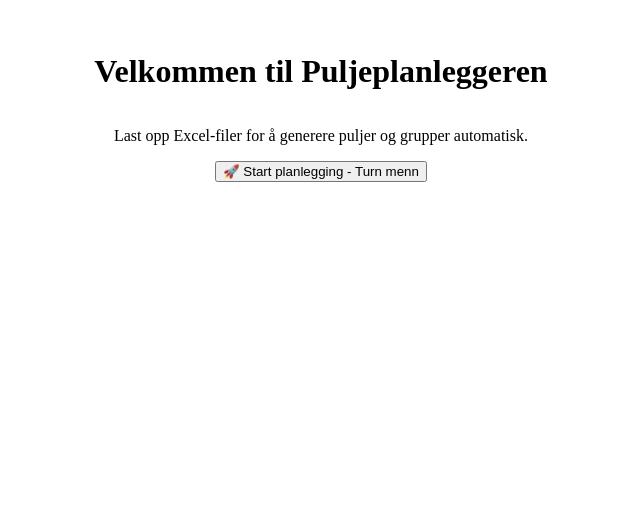
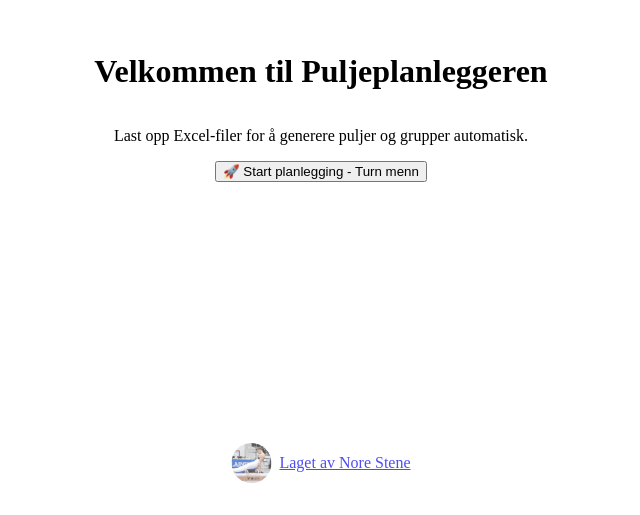
Before and after one commit to NorSte/gymogturn-submission, a React (Vite) app: page / in a window 1280 px wide. Shown: the part 301-816 px from the top of the page, without its empty margins (319-959 px from the left). Built offline with nearby package versions, Linux system fonts and the light colour scheme.

Commit message:
added signature badge

```diff
--- a/package.json
+++ b/package.json
@@ -12,6 +12,7 @@
     "build:electron": "VITE_BASE_PATH=./ vite build"
   },
   "dependencies": {
+    "ci": "^2.3.0",
     "react": "^19.1.0",
     "react-dom": "^19.1.0",
     "xlsx": "^0.18.5"
--- a/src/App.tsx
+++ b/src/App.tsx
@@ -15,6 +15,7 @@ import * as XLSX from "xlsx";
 import { readGymnastsFromExcel } from "@/services/excelReader";
 import { generateGroupPlan } from "@/services/groupPlanner";
 import { Gymnast } from "@/types/Gymnast";
+import SignatureBadge  from "./components/SignatureBadge";
 
 const App = () => {
   const [started, setStarted] = useState(false);
@@ -62,10 +63,11 @@ const App = () => {
     if (fileInputRef.current) fileInputRef.current.value = "";
   };
 
-    const handleUpload = async () => {
+  const handleUpload = async () => {
     if (!files.length) return;
     setUploading(true);
     try {
+      // Burde være i en excelWriter.ts fil
       const allGymnasts: Gymnast[] = [];
 
       for (let i = 0; i < files.length; i++) {
@@ -123,6 +125,11 @@ const App = () => {
         >
           🚀 Start planlegging - Turn menn
         </button>
+
+        <SignatureBadge
+          text="Laget av Nore Stene"
+          href="https://www.linkedin.com/in/nore-skulesson-stene/"
+        />
       </div>
     );
   }
@@ -214,6 +221,12 @@ const App = () => {
           )}
         </div>
       </div>
+      <SignatureBadge
+          text="Laget av Nore Stene"
+          // logoSrc="/NGTFlogo400.png"      // optional
+          href="https://www.linkedin.com/in/nore-skulesson-stene/" // optional (clickable if set)
+          // allowClose // optional if you want an X to hide it (remembers via localStorage)
+        />
     </div>
   );
 };
--- a/src/components/GymnastForm.tsx
+++ /dev/null
@@ -1,107 +0,0 @@
-import { useState } from "react";
-import { Input } from "@/components/ui/input";
-import { Button } from "@/components/ui/button";
-import { Label } from "@/components/ui/label";
-import { Select, SelectContent, SelectItem, SelectTrigger, SelectValue } from "@/components/ui/select";
-
-export default function GymnastForm() {
-  const [formData, setFormData] = useState({
-    fullName: "",
-    dob: "",
-    gender: "",
-    club: "",
-    category: "",
-    discipline: "",
-  });
-
-  const handleChange = (field, value) => {
-    setFormData((prev) => ({ ...prev, [field]: value }));
-  };
-
-  const handleSubmit = (e) => {
-    e.preventDefault();
-    console.log("Submitted:", formData);
-  };
-
-  return (
-    <form onSubmit={handleSubmit} className="bg-white shadow-xl rounded-xl p-6 max-w-xl mx-auto mt-10 space-y-4 border border-gray-200">
-      <h2 className="text-2xl font-bold text-center mb-4">Register Gymnast</h2>
-
-      <div className="space-y-2">
-        <Label htmlFor="fullName">Full Name</Label>
-        <Input
-          id="fullName"
-          value={formData.fullName}
-          onChange={(e) => handleChange("fullName", e.target.value)}
-          required
-        />
-      </div>
-
-      <div className="space-y-2">
-        <Label htmlFor="dob">Date of Birth</Label>
-        <Input
-          id="dob"
-          type="date"
-          value={formData.dob}
-          onChange={(e) => handleChange("dob", e.target.value)}
-          required
-        />
-      </div>
-
-      <div className="space-y-2">
-        <Label>Gender</Label>
-        <Select onValueChange={(value) => handleChange("gender", value)}>
-          <SelectTrigger>
-            <SelectValue placeholder="Select gender" />
-          </SelectTrigger>
-          <SelectContent>
-            <SelectItem value="female">Female</SelectItem>
-            <SelectItem value="male">Male</SelectItem>
-            <SelectItem value="other">Other</SelectItem>
-          </SelectContent>
-        </Select>
-      </div>
-
-      <div className="space-y-2">
-        <Label htmlFor="club">Club</Label>
-        <Input
-          id="club"
-          value={formData.club}
-          onChange={(e) => handleChange("club", e.target.value)}
-          required
-        />
-      </div>
-
-      <div className="space-y-2">
-        <Label>Category</Label>
-        <Select onValueChange={(value) => handleChange("category", value)}>
-          <SelectTrigger>
-            <SelectValue placeholder="Select category" />
-          </SelectTrigger>
-          <SelectContent>
-            <SelectItem value="junior">Junior</SelectItem>
-            <SelectItem value="senior">Senior</SelectItem>
-          </SelectContent>
-        </Select>
-      </div>
-
-      <div className="space-y-2">
-        <Label>Discipline</Label>
-        <Select onValueChange={(value) => handleChange("discipline", value)}>
-          <SelectTrigger>
-            <SelectValue placeholder="Select discipline" />
-          </SelectTrigger>
-          <SelectContent>
-            <SelectItem value="artistic">Artistic</SelectItem>
-            <SelectItem value="rhythmic">Rhythmic</SelectItem>
-            <SelectItem value="teamgym">TeamGym</SelectItem>
-          </SelectContent>
-        </Select>
-      </div>
-
-      <Button type="submit" className="w-full mt-4">
-        Submit Gymnast
-      </Button>
-    </form>
-  );
-}
--- /dev/null
+++ b/src/components/SignatureBadge.tsx
@@ -0,0 +1,106 @@
+import React from "react";
+
+type Props = {
+  text?: string;
+  logoSrc?: string;   // e.g. "/NGTFlogo400.png" (put file in /public)
+  href?: string;      // optional: if set, whole badge becomes a link
+  storageKey?: string; // optional: remember dismissed state
+  allowClose?: boolean; // optional: show a small close "x"
+};
+
+const SignatureBadge: React.FC<Props> = ({
+  text = "Laget av Nore Stene",
+  logoSrc = "NorSte.jpg",
+  href = "https://github.com/NorSte",                // if omitted -> not clickable
+  storageKey = "signatureBadgeDismissed",
+  allowClose = false,
+}) => {
+  const [hidden, setHidden] = React.useState(false);
+
+  // If wanting user to be able to click it away
+  /*React.useEffect(() => {
+    try {
+      if (localStorage.getItem(storageKey) === "1") setHidden(true);
+    } catch {}
+  }, [storageKey]);*/
+
+  const dismiss = () => {
+    setHidden(true);
+    try {
+      localStorage.setItem(storageKey, "1");
+    } catch {}
+  };
+
+  if (hidden) return null;
+
+  // shared content (logo + text)
+  const Content = (
+    <div className="flex items-center gap-2">
+      {logoSrc && (
+        <img
+          src={logoSrc}
+          alt=""
+          className="h-1 w-1 rounded-full object-cover mr-10"
+          style={{
+            width: "40px",
+            height: "40px",
+            marginRight: "8px" // padding between logo and signature
+          }}
+          aria-hidden="true"
+        />
+      )}
+      <span className="text-xs md:text-sm text-gray-700/70 dark:text-gray-200/60">
+        {text}
+      </span>
+    </div>
+  );
+
+  const Wrapper: React.FC<{ children: React.ReactNode }> = ({ children }) =>
+    href ? (
+      <a
+        href={href}
+        target="_blank"
+        rel="noopener noreferrer"
+        className="pointer-events-auto hover:opacity-90 focus:outline-none focus-visible:ring-2 focus-visible:ring-blue-500 rounded-md"
+        aria-label={`${text} (åpnes i ny fane)`}
+      >
+        {children}
+      </a>
+    ) : (
+      <div className="pointer-events-none">{children}</div> // not interactive
+    );
+
+  return (
+    <div
+      className="fixed z-50 bottom-4 left-1/2 -translate-x-1/2 print:hidden"
+      style={{
+        bottom: "calc(1rem + env(safe-area-inset-bottom))",
+      }}
+    >
+      <div className="flex items-center gap-2 rounded-md px-3 py-1.5 opacity-70 hover:opacity-90 transition-opacity pointer-events-none">
+        <Wrapper>{Content}</Wrapper>
+
+        {allowClose && (
+          <button
+            type="button"
+            onClick={dismiss}
+            aria-label="Skjul signatur"
+            className="pointer-events-auto rounded p-1 hover:bg-black/5 dark:hover:bg-white/5"
+            title="Skjul"
+          >
+            <svg width="14" height="14" viewBox="0 0 24 24" role="img" aria-hidden="true">
+              <path
+                d="M18 6L6 18M6 6l12 12"
+                stroke="currentColor"
+                strokeWidth="2"
+                strokeLinecap="round"
+              />
+            </svg>
+          </button>
+        )}
+      </div>
+    </div>
+  );
+};
+
+export default SignatureBadge;
--- a/src/services/groupPlanner.ts
+++ b/src/services/groupPlanner.ts
@@ -76,6 +76,5 @@ export function generateGroupPlan(gymnasts: Gymnast[]): Record<string, Group[]>
     );
     result[poolName] = assignGroupsByClub(gymnastsInPool, limit, categoryOrder);
   }
-
   return result;
 }
```
Also changed, not shown: public/NorSte.jpg (added), src/services/excelWriter.ts (added), 1 other file (tests, documents, lock files or other folders).
